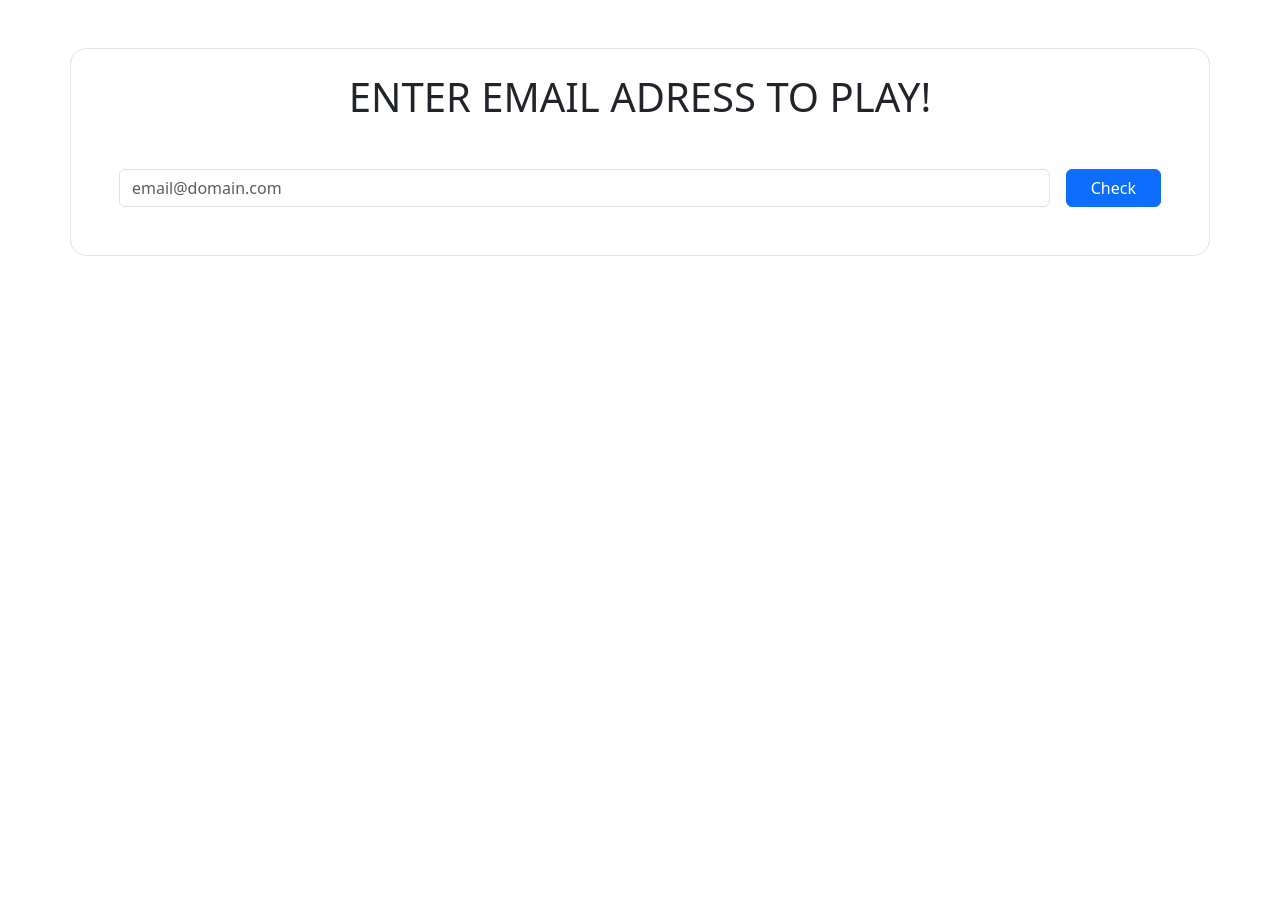
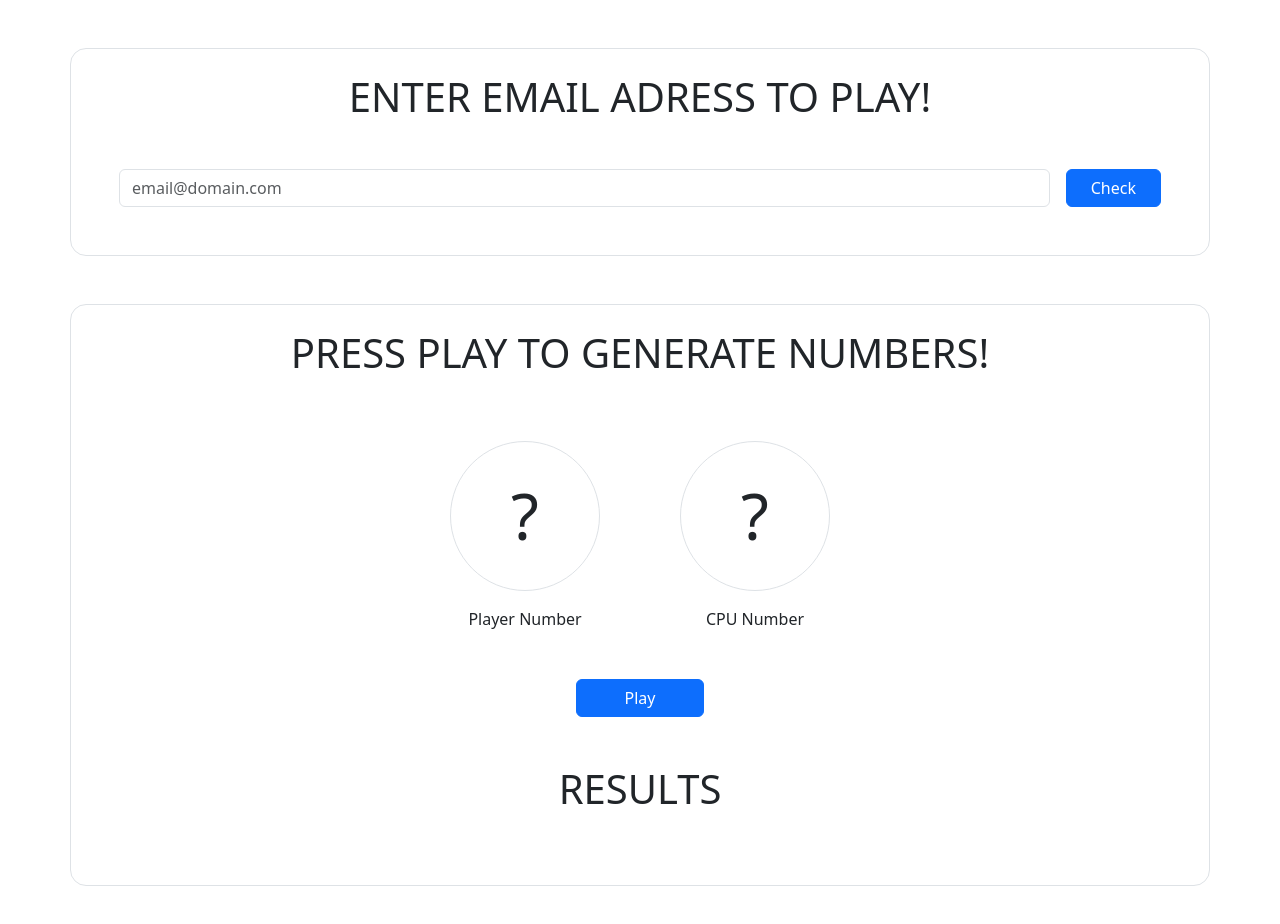
Before and after one commit to aSwanting/js-mail-dadi, a plain HTML site: page index.html in a window 1280 px wide. Before the commit the page ends 800 px from the top, so only its background shows below. Drawn offline with nearby package versions, Linux system fonts and the light colour scheme.

Commit message:
add: dice game

```diff
--- a/css/style.css
+++ b/css/style.css
@@ -0,0 +1,7 @@
+.number-box {
+    aspect-ratio: 1;
+    width: 150px;
+    display: flex;
+    justify-content: center;
+    align-items: center;
+}
--- a/index.html
+++ b/index.html
@@ -14,7 +14,7 @@
 
     <main class="app-main p-5">
 
-        <div class="container border rounded-4 px-5 py-4">
+        <div class="container-sm border rounded-4 px-5 py-4 mb-5">
 
             <h1 class="display-6 mb-5 text-uppercase text-center">Enter Email Adress to Play!</h1>
 
@@ -33,7 +33,31 @@
 
             </div>
 
+        </div>
 
+        <div class="container-sm border rounded-4 px-5 py-4 mb-4 text-center">
+
+            <h1 class="display-6 mb-5 text-uppercase text-center">Press play to generate numbers!</h1>
+
+            <div class="d-flex justify-content-center gap-5 mb-5">
+
+                <div >
+                    <div class="number-box border rounded-circle display-3 m-3" id="playerNumberDOM">?</div>
+                    <div>Player Number</div>
+                </div>
+
+                <div >
+                    <div class="number-box border rounded-circle display-3 m-3" id="computerNumberDOM">?</div>
+                    <div>CPU Number</div>
+                </div>
+
+            </div>
+
+            <div>
+                <button class="btn btn-primary px-5 mb-5" id="playBtnDOM">Play</button>
+            </div>
+
+            <h1 class="display-6 mb-5 text-uppercase text-center" id="gameResultsDOM">Results</h1>
 
         </div>
 
--- a/js/script.js
+++ b/js/script.js
@@ -49,3 +49,22 @@
     }
 
 })
+
+
+// Press Play button to generate numbers
+document.getElementById("playBtnDOM").addEventListener("click", function validateEmail() {
+
+    const playerNumber = Math.floor(Math.random() * (6 - 1 + 1) + 1)
+    const computerNumber = Math.floor(Math.random() * (6 - 1 + 1) + 1)
+    let gameResults
+
+    document.getElementById("playerNumberDOM").innerHTML = playerNumber
+    document.getElementById("computerNumberDOM").innerHTML = computerNumber
+
+    playerNumber > computerNumber ? gameResults = "Humanity wins!"
+        : playerNumber < computerNumber ? gameResults = "Humanity loses!"
+            : gameResults = "It's a tie!"
+
+    document.getElementById("gameResultsDOM").innerHTML = gameResults
+
+})
```
